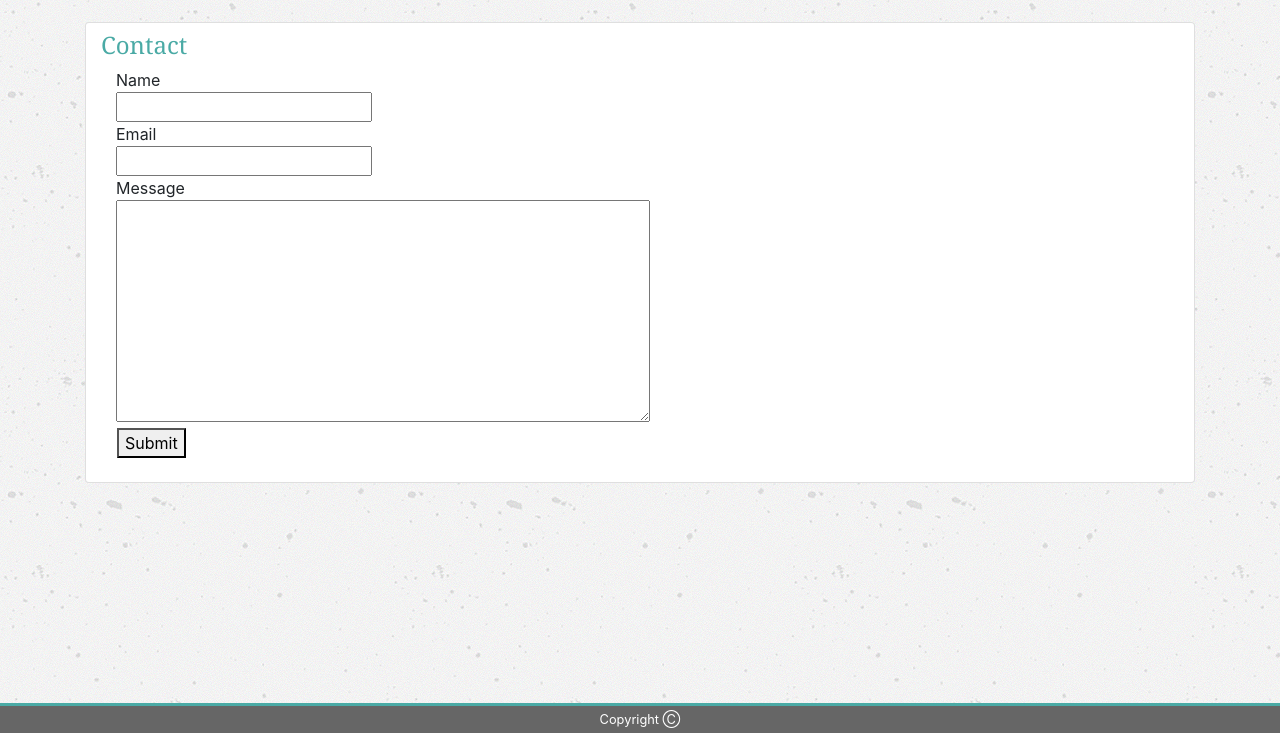
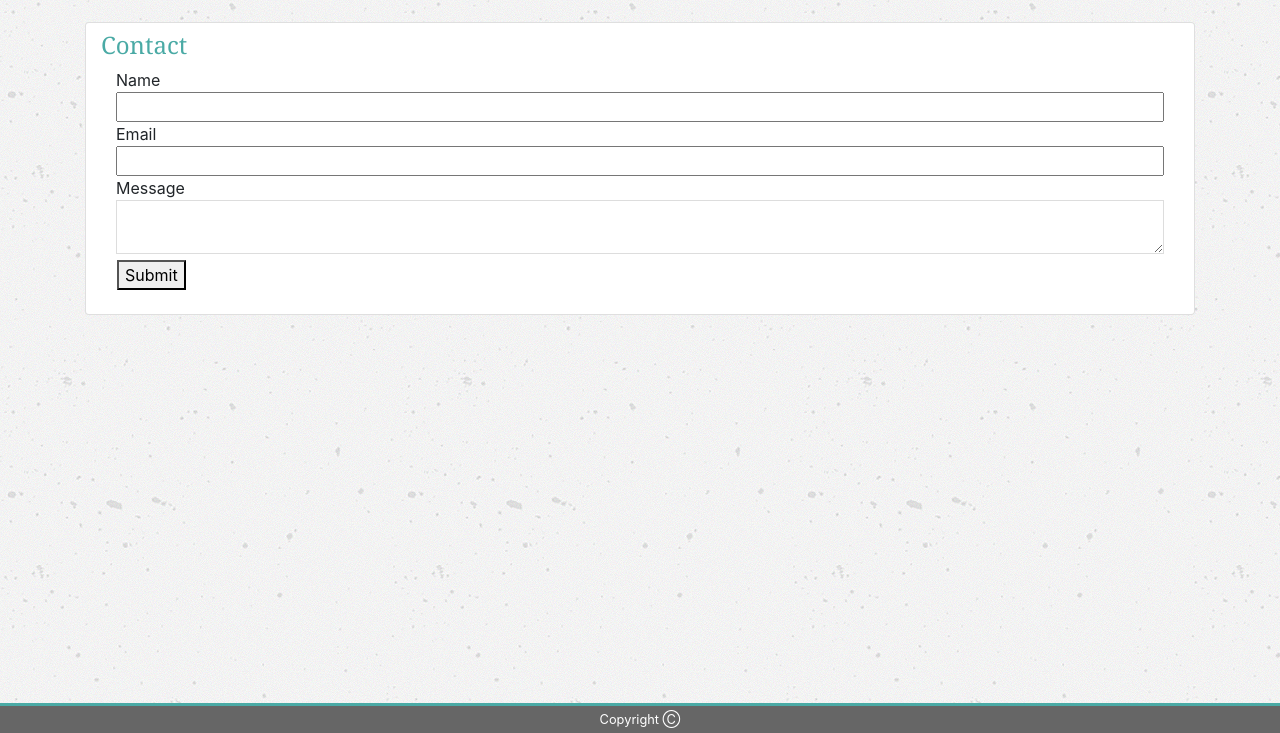
Before and after one commit to ArshSharifat/Bootstrap-Portfolio, a plain HTML site: page contact.html in a window 1280 px wide. Shown: the part 67-800 px from the top of the page. Drawn offline with nearby package versions, Linux system fonts and the light colour scheme.

Commit message:
Complete Version Beta

```diff
--- a/contact.html
+++ b/contact.html
@@ -54,7 +54,7 @@
                             </form>
                         <div class="contact">Message
                         </div>
-                        <textarea rows="9" cols="50"></textarea>
+                        <textarea class="textbox"></textarea>
                         <div class="row pl-3">
                         <button class>Submit</button>
 
--- a/style.css
+++ b/style.css
@@ -38,3 +38,16 @@ h4.col-md-3.pt-2 {
 
 
 /*============CONTACT PAGE==========*/
+
+input[type="text"] {
+    width: -webkit-fill-available;
+}
+
+input[type="email"] {
+    width: -webkit-fill-available;
+}
+
+textarea.textbox {
+    width: -webkit-fill-available;
+    border-color: #dddddd;
+}
```
Also changed, not shown: portfolio.html (+1 -1 lines).
